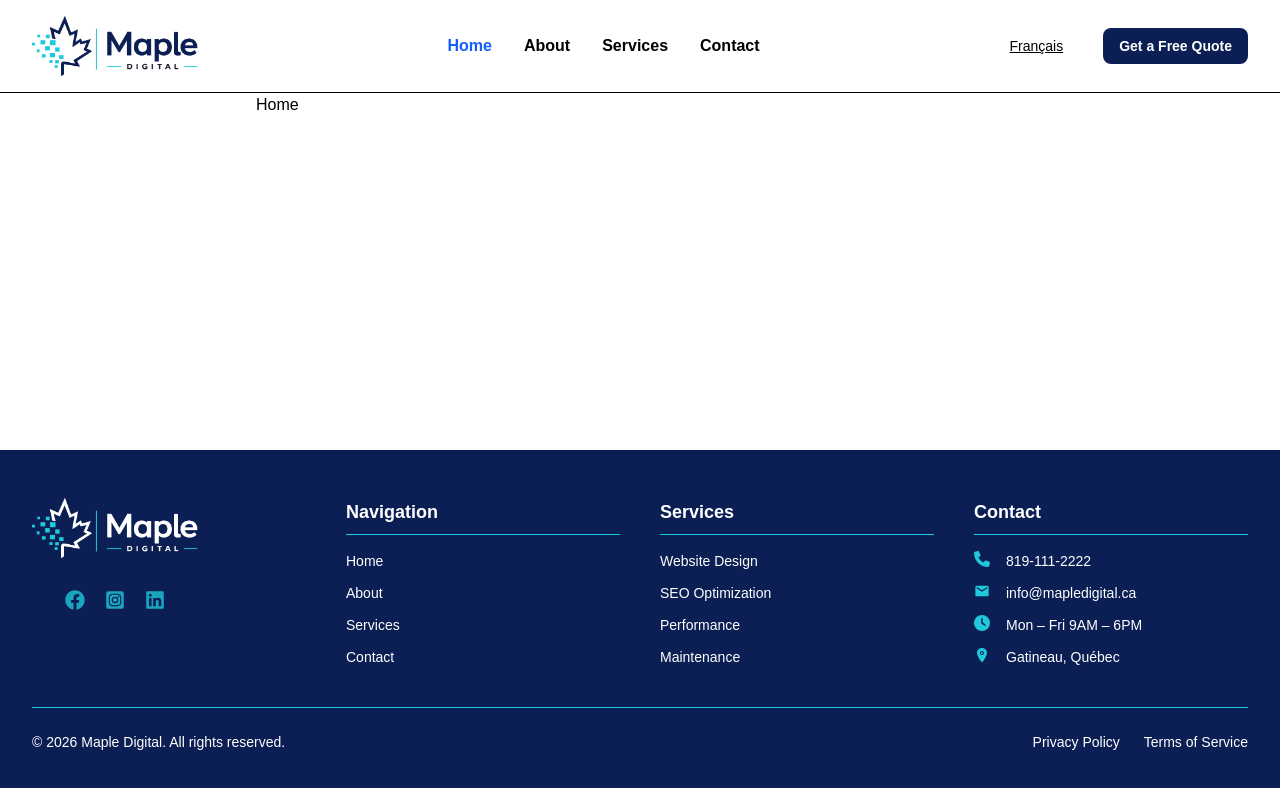
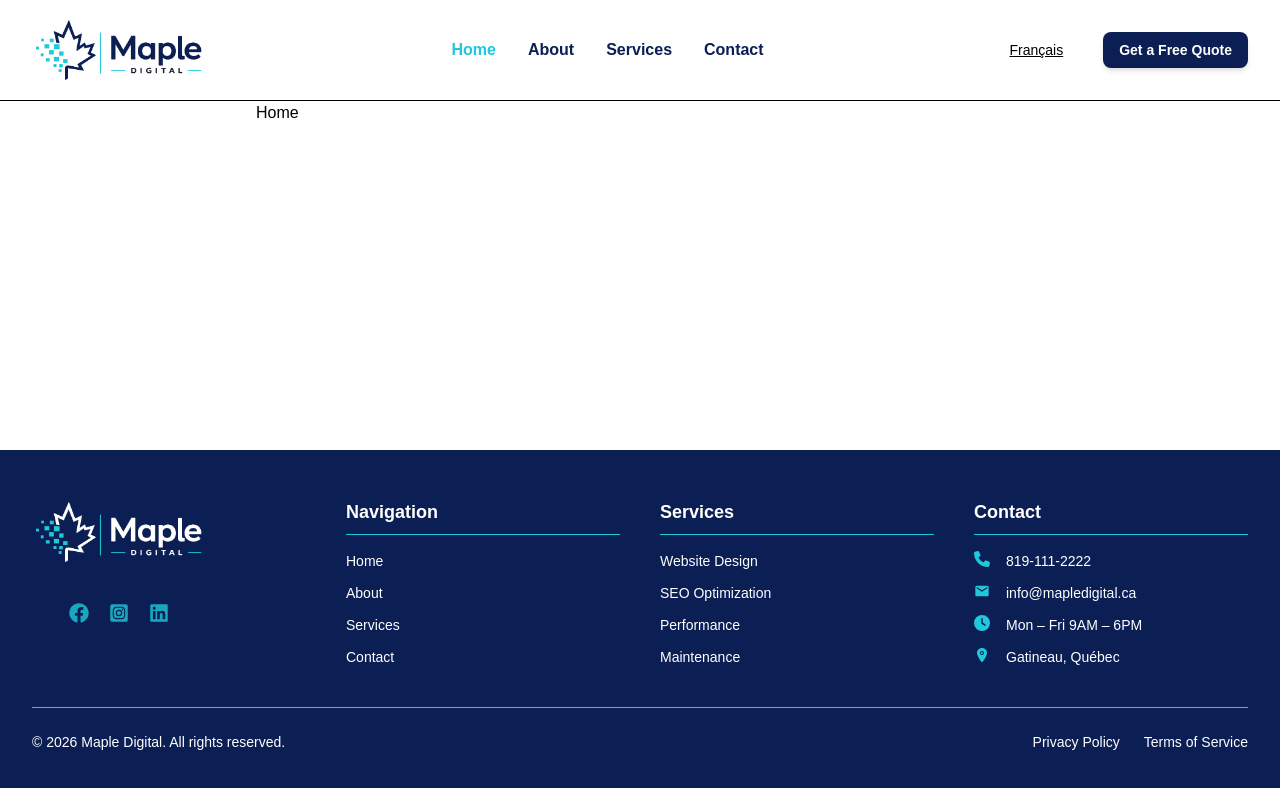
Before and after one commit to JonathanGenier/website-template, a Next.js app: page / in a window 1280 px wide. Shown: the top 788 px of the page. Built offline with nearby package versions, Linux system fonts and the light colour scheme.

Commit message:
Fixed Navbar Styles and Semantics

```diff
--- a/app/page.tsx
+++ b/app/page.tsx
@@ -1,5 +1,3 @@
-import Image from "next/image";
-
 export default function Home() {
   return (
     <div className="flex flex-col flex-1 items-center justify-center">
--- a/components/Footer.tsx
+++ b/components/Footer.tsx
@@ -23,9 +23,9 @@ export default function Footer() {
         <div className="grid gap-10 md:grid-cols-2 lg:grid-cols-4">
           <div className="flex flex-col items-center lg:items-start">
             <div className="inline-block">
-              <Logo variant="dark" className="mb-8" />
+              <Logo variant="dark" />
 
-              <div className="flex justify-center">
+              <div className="flex justify-center mt-8">
                 <nav className="flex gap-5" aria-label="Social media links">
                   <a
                     href="#"
--- a/components/Logo.tsx
+++ b/components/Logo.tsx
@@ -1,23 +1,23 @@
 import Link from "next/link";
+import { focusRing } from "@/lib/styles";
 
 type LogoProps = {
   variant?: "light" | "dark";
-  className?: string;
 };
 
-export default function Logo({ variant = "light", className }: LogoProps) {
+export default function Logo({ variant = "light" }: LogoProps) {
   const src =
     variant === "light"
       ? "/maple-digital-logo-light.svg"
       : "/maple-digital-logo-dark.svg";
 
   return (
-    <Link href="/" aria-label="Maple Digital home">
-      <img
-        src={src}
-        alt="Maple Digital logo"
-        className={`h-15 w-auto ${className ?? ""}`}
-      />
+    <Link
+      href="/"
+      aria-label="Maple Digital home"
+      className={`inline-block p-1 ${focusRing}`}
+    >
+      <img src={src} alt="Maple Digital logo" className={`h-15 w-auto`} />
     </Link>
   );
 }
--- a/components/MobileMenu.tsx
+++ b/components/MobileMenu.tsx
@@ -6,9 +6,11 @@ import { NAV_LINKS } from "@/lib/navigation";
 import Link from "next/link";
 import LanguageToggler from "./LanguageToggler";
 import {
+  mobileMenuActiveLink,
   mobileMenuButton,
-  mobileMenuNavLink,
-  primaryButton,
+  mobileMenuLink,
+  navbarCTA,
+  mobileMenuBottomCTA,
 } from "@/lib/styles";
 import { FaChevronRight } from "react-icons/fa6";
 import { MdClose } from "react-icons/md";
@@ -50,7 +52,7 @@ export default function MobileMenu() {
       <button
         type="button"
         onClick={() => setOpen((prev) => !prev)}
-        className={mobileMenuButton}
+        className={`${mobileMenuButton} inline-flex items-center justify-center w-10 h-10 rounded-full`}
         aria-label={open ? "Close menu" : "Open menu"}
         aria-expanded={open}
         aria-controls="mobile-menu"
@@ -78,18 +80,20 @@ export default function MobileMenu() {
                 <li key={link.href}>
                   <Link
                     href={link.href}
-                    className={mobileMenuNavLink}
+                    className={`${mobileMenuLink} flex items-center justify-between w-full px-4 py-3 border-b`}
                     aria-current={isActive ? "page" : undefined}
                     onClick={closeMenu}
                   >
-                    <span className={isActive ? "text-blue-600" : ""}>
+                    <span className={isActive ? mobileMenuActiveLink : ""}>
                       {link.label}
                     </span>
 
                     <FaChevronRight
                       aria-hidden="true"
                       className={`h-5 w-5 transition-transform duration-200 ${
-                        isActive ? "rotate-180 text-blue-600" : "text-gray-400"
+                        isActive
+                          ? `rotate-180 ${mobileMenuActiveLink}`
+                          : "text-gray-400"
                       }`}
                     />
                   </Link>
@@ -98,10 +102,12 @@ export default function MobileMenu() {
             })}
           </ul>
 
-          <div className="mt-4 border-t border-gray-200 px-4 pb-4 pt-4">
+          <div
+            className={`mt-4 border-t px-4 pb-4 pt-4 ${mobileMenuBottomCTA}`}
+          >
             <Link
               href="/contact"
-              className={`${primaryButton} block py-4 text-center`}
+              className={`${navbarCTA} block py-4 text-center`}
               onClick={closeMenu}
             >
               Get a Free Quote
--- a/components/NavLink.tsx
+++ b/components/NavLink.tsx
@@ -2,7 +2,7 @@
 
 import Link from "next/link";
 import { usePathname } from "next/navigation";
-import { navLink } from "@/lib/styles";
+import { navbarLink, navbarActiveLink, focusRing } from "@/lib/styles";
 
 type NavItemProps = {
   href: string;
@@ -17,10 +17,10 @@ export default function NavItem({ href, label }: NavItemProps) {
   return (
     <Link
       href={href}
-      className={navLink}
+      className={`${navbarLink} px-2`}
       aria-current={isActive ? "page" : undefined}
     >
-      <span className={isActive ? "text-blue-600" : ""}>{label}</span>
+      <span className={isActive ? navbarActiveLink : ""}>{label}</span>
     </Link>
   );
 }
--- a/components/Navbar.tsx
+++ b/components/Navbar.tsx
@@ -5,11 +5,12 @@ import NavLink from "./NavLink";
 import LanguageToggler from "./LanguageToggler";
 import Logo from "./Logo";
 import { NAV_LINKS } from "@/lib/navigation";
-import { primaryButton } from "@/lib/styles";
+import { navbarCTA, focusRing } from "@/lib/styles";
 
 export default function Navbar() {
   return (
-    <nav className="relative border-b" aria-label="Main navigation">
+    <header>
+      <nav className="relative border-b" aria-labelledby="main-nav-heading">
         <Container>
           <div className="flex items-center justify-between py-4">
             <Logo variant="light" />
@@ -24,7 +25,7 @@ export default function Navbar() {
 
             <div className="hidden md:flex items-center gap-6 lg:gap-10">
               <LanguageToggler />
-            <Link href="/contact" className={primaryButton}>
+              <Link href="/contact" className={`${navbarCTA} px-4 py-2`}>
                 Get a Free Quote
               </Link>
             </div>
@@ -33,5 +34,6 @@ export default function Navbar() {
           </div>
         </Container>
       </nav>
+    </header>
   );
 }
--- a/lib/styles.ts
+++ b/lib/styles.ts
@@ -1,24 +1,37 @@
-export const primaryButton =
-  "px-4 py-2 bg-primary text-white text-sm font-semibold rounded-lg transition cursor-pointer focus-visible:outline-none focus-visible:ring-2 focus-visible:ring-blue-500 focus-visible:ring-offset-2 hover:opacity-80 text-center";
+// General
+export const focusRing =
+  "focus-visible:outline-none focus-visible:ring-2 focus-visible:ring-accent focus-visible:ring-offset-3 focus-visible:ring-offset-white";
 
-export const mobileMenuButton =
-  "inline-flex items-center justify-center w-10 h-10 rounded-full transition bg-primary text-white hover:opacity-80 focus-visible:outline-none focus-visible:ring-2 focus-visible:ring-blue-500 focus-visible:ring-offset-2";
+// Navbar Styles
+export const navbarCTA = `bg-primary text-white text-sm font-semibold rounded-lg text-center transition
+   shadow-md hover:shadow-sm hover:opacity-80 ${focusRing}`;
 
-export const navLink =
-  "font-semibold px-2 transition hover:underline focus-visible:outline-none focus-visible:ring-2 focus-visible:ring-blue-600 focus-visible:ring-offset-2";
+export const mobileMenuButton = `transition bg-primary text-white hover:opacity-80 ${focusRing}`;
 
-export const mobileMenuNavLink =
-  "flex items-center justify-between w-full px-4 py-3 border-b border-secondary text-base font-semibold text-zinc-800 transition hover:bg-zinc-100 hover:text-blue-600 focus-visible:outline-none focus-visible:ring-2 focus-visible:ring-blue-600 focus-visible:ring-offset-2";
+export const navbarLink = `text-primary font-semibold transition hover:text-secondary ${focusRing}`;
 
-export const languageToggler =
-  "inline-flex items-center gap-1 rounded-full px-3 py-2 text-sm font-semibold transition hover:bg-zinc-100";
+export const navbarActiveLink = "text-accent hover:text-secondary";
+
+export const mobileMenuLink = `border-secondary font-semibold text-primary transition hover:bg-secondary/10 ${focusRing}`;
+
+export const mobileMenuActiveLink = "text-accent hover:bg-secondary/10";
+
+export const mobileMenuBottomCTA = "border-secondary";
+
+// Language Toggler
+export const languageToggler = `inline-flex items-center gap-1 rounded-full px-3 py-2 text-sm font-semibold transition hover:bg-zinc-100 ${focusRing}`;
 
 // Footer styles
 export const footer = "bg-primary text-white text-sm";
+
 export const footerSocialIcon =
   "text-accent/80 hover:text-accent transition-colors";
+
 export const footerLink =
   "text-white   hover:text-accent transition-colors focus-visible:outline-none focus-visible:ring-2 focus-visible:ring-accent focus-visible:ring-offset-2";
+
 export const footerTitle = "text-lg font-semibold border-accent";
+
 export const footerContactIcon = "text-accent";
+
 export const footerBottomContainer = "border-accent";
```
Lines whose indentation alone changed are shown as unchanged.
